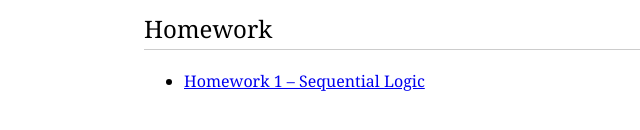
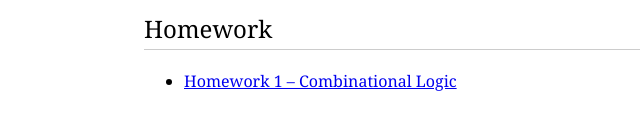
Before and after one commit to khymcode/courses, a plain HTML site: page cpen311.html in a window 1280 px wide. Shown: the part 322-452 px from the top of the page, 96-736 px from the left. Drawn offline with Linux system fonts and the light colour scheme.

Commit message:
Update cpen311.html

```diff
--- a/cpen311.html
+++ b/cpen311.html
@@ -25,7 +25,7 @@
 
         <h2>Homework</h2>
         <ul>
-            <li><a href="assets/cpen311_hw1.pdf" target="_blank">Homework 1 – Sequential Logic</a></li>
+            <li><a href="assets/cpen311_hw1.pdf" target="_blank">Homework 1 – Combinational Logic</a></li>
         </ul>
     </div>
 </body>
```
